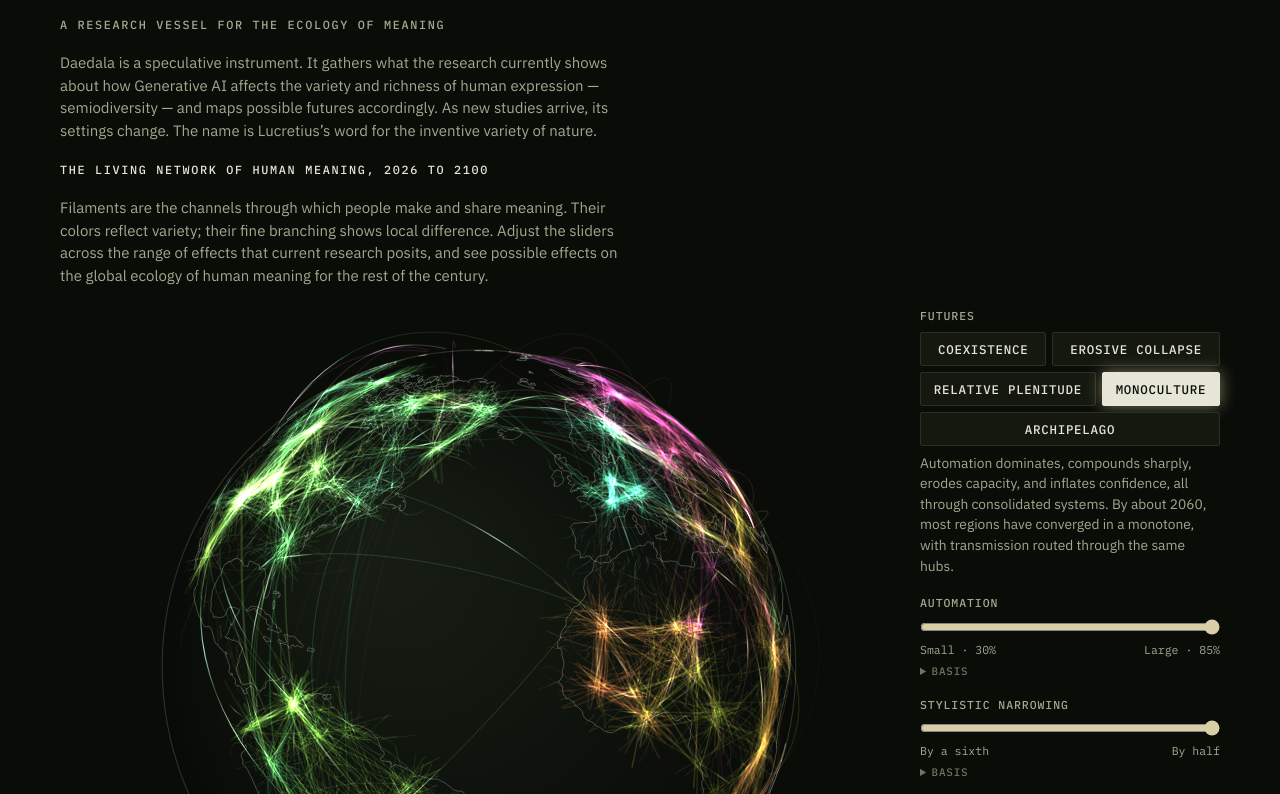
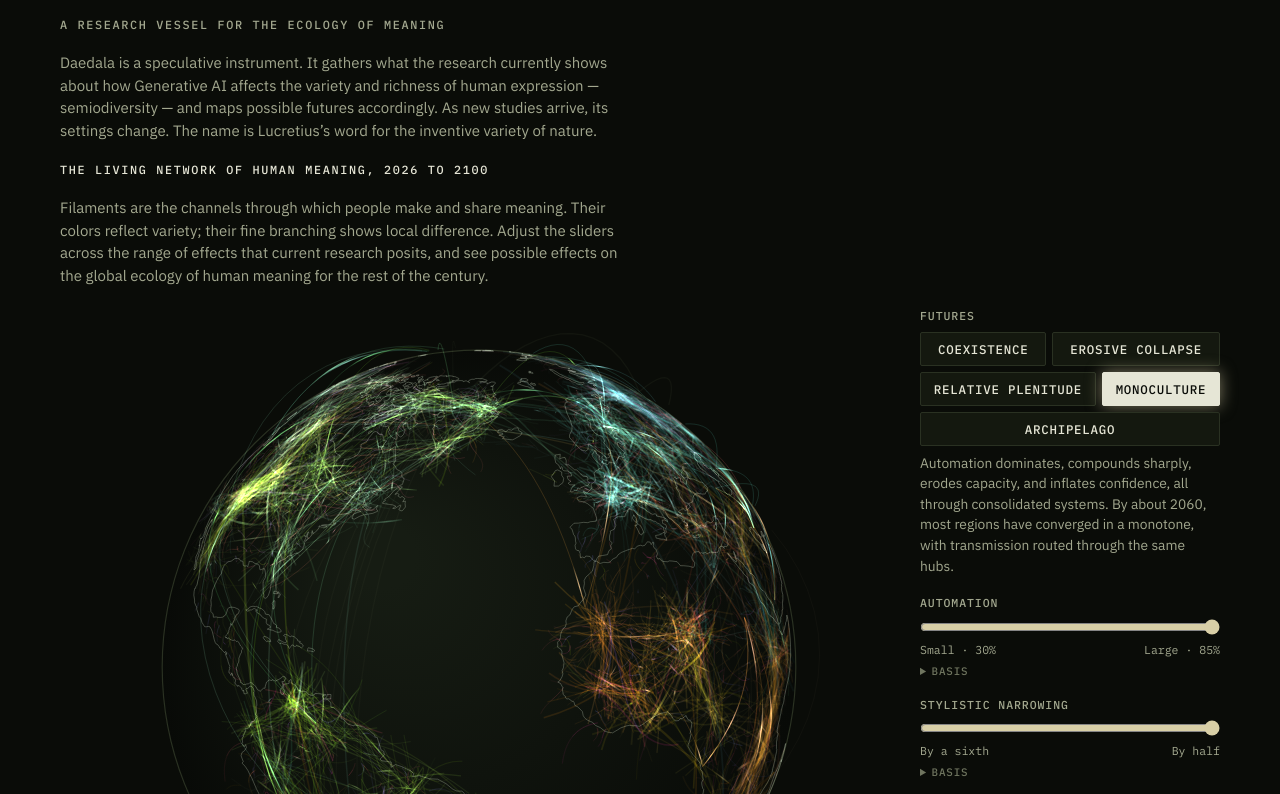
Before and after one commit to adamrzepka-droid/meaningecology, a plain HTML site: page daedala.html in a window 1280 px wide. Shown: the part 153-947 px from the top of the page. Drawn offline with Linux system fonts and the light colour scheme; animation ran at ten frames a second.

Commit message:
Updated from Publii

```diff
--- a/daedala.html
+++ b/daedala.html
@@ -119,7 +119,7 @@ details a{color:var(--ink)}
   </div>
 
   <div class="notes">
-    <div><h2>How to read it</h2><p><b>Color</b> is variety: each filament line begins with its own hue, spread in proportion to a region's linguistic diversity. <b>Brightness</b> is activity: web traffic per person online, on a compressed scale. <b>Fine filaments</b> are local difference; as meaning flattens they thin out and what remains turns one color. Nothing is drawn at the meeting points: the bright places are where many threads cross. Heavier threads run between the busiest places. Waves of brightness travel along the threads, more of them and faster where web traffic per person is higher. The web fills in as more of each region comes online. About a quarter of the threads go nowhere in particular and feather off at the edges, and these are the first to go as variety is lost. A few threads in every region reach in from its neighbors.</p></div>
+    <div><h2>How to read it</h2><p><b>Color</b> is variety: each filament line begins with its own hue, spread in proportion to a region's linguistic diversity. <b>Brightness</b> is activity: web traffic per person online, on a compressed scale. All colors are set to the same perceived brightness, so a brighter thread is a busier one, whatever its color. <b>Fine filaments</b> are local difference; as meaning flattens they thin out and what remains turns one color. Nothing is drawn at the meeting points: the bright places are where many threads cross. Heavier threads run between the busiest places. Waves of brightness travel along the threads, more of them and faster where web traffic per person is higher. The web fills in as more of each region comes online. About a third of the threads fork off another thread part-way along, as capillaries do. About a fifth go nowhere in particular and feather off at the edges; these carry the rarer colors, and they are the first to go as variety is lost. A few threads in every region reach in from its neighbors.</p></div>
     <div><h2>What moves it</h2><p>Each year a region changes by its <b>automation</b> (the automated share of production) times its <b>share of people online</b> times the assumed <b>narrowing</b>. As independent capacity erodes, reliance grows and the loss deepens. Once machine-made material is close to half of what circulates, systems feeding on their own output can tip the loss into a steeper decline that does not reverse. <b>Confidence</b> decides whether that loop can be broken: when calibrated, noticed loss slows the erosion and lets capacity recover; when inflated, the loss goes unseen, and the network glows brighter as it bleaches. The most linguistically diverse regions are reached later but fall faster. Regions with more automated traffic today meet the automation curve sooner. Concentration speeds the change and decides where the long strands run.</p></div>
     <div><h2>Status</h2><p>An illustration of an argument, not a measurement. The network is grown at random over a coarse map, and three starting values are real: share of people online (World Bank, from ITU figures), and traffic per person and automated share of traffic (Cloudflare Radar). Linguistic diversity by region is also real (Greenberg’s index by country, weighted by population). The settings are tethered to studies but interpreted freely: these are possible scenarios, not projections.</p></div>
     <div><h2>Studies behind the settings</h2><p><b>Automation:</b> Liu &amp; Wang 2026; Morikawa 2024. <b>Stylistic narrowing:</b> Sourati et al. 2025; Moon et al. (words diversify while ideas converge); Kosmyna et al. 2025. <b>Capacity erosion:</b> Rismanchian et al. 2026; Strömberg, Lei &amp; Wu 2026; Liu et al. 2026; Kosmyna et al. 2025; Lira et al. 2025 (counter-evidence). <b>Recursion:</b> Burden et al. 2024. <b>Concentration:</b> Burden et al. 2024; Centola 2022. <b>Confidence:</b> Shaw &amp; Nave 2026. <b>Refugia:</b> Rismanchian et al.; Strömberg et al.; Shaw &amp; Nave 2026 (people overrode a faulty AI about one time in five). Most are preprints, not yet peer reviewed.</p></div>
@@ -181,9 +181,9 @@ const MASK=`.....................#......#....#....###############...............
 ........................................................................................................................`.split("\n"), W=120, H=52, D2R=Math.PI/180;
 // Regional values. on = share of people online: REAL (World Bank / ITU, population-weighted, fetched 25 Nov 2026; refreshed from DATA_URL when set).
 // div = linguistic diversity: REAL (Greenberg's index by country, population-weighted). PLACEHOLDERS: hue = palette centre, sys = which of six systems serves it.
-const R={na:{div:0.36,on:.947,hue:150,sys:0},la:{div:0.13,on:.814,hue:108,sys:0},we:{div:0.28,on:.923,hue:168,sys:1},ne:{div:0.36,on:.898,hue:305,sys:2},
-  me:{div:0.52,on:.696,hue:44,sys:1},af:{div:0.89,on:.333,hue:26,sys:3},sa:{div:0.83,on:.652,hue:338,sys:4},ea:{div:0.45,on:.881,hue:16,sys:5},
-  se:{div:0.76,on:.756,hue:90,sys:5},ng:{div:0.99,on:.196,hue:120,sys:3},oc:{div:0.29,on:.943,hue:158,sys:0}};
+const R={na:{div:0.36,on:.947,hue:160,sys:0},la:{div:0.13,on:.814,hue:120,sys:0},we:{div:0.28,on:.923,hue:182,sys:1},ne:{div:0.36,on:.898,hue:205,sys:2},
+  me:{div:0.52,on:.696,hue:48,sys:1},af:{div:0.89,on:.333,hue:22,sys:3},sa:{div:0.83,on:.652,hue:34,sys:4},ea:{div:0.45,on:.881,hue:8,sys:5},
+  se:{div:0.76,on:.756,hue:92,sys:5},ng:{div:0.99,on:.196,hue:135,sys:3},oc:{div:0.29,on:.943,hue:170,sys:0}};
 // REAL (Cloudflare Radar, 28 days to 25 Nov 2026): tp = share of world web traffic per million people online; au = automated share of the region's traffic.
 const BASE={na:[9.25,.541],la:[1.70,.207],we:[4.42,.416],ne:[1.05,.255],me:[.854,.223],af:[.469,.176],sa:[.535,.164],ea:[.603,.358],se:[1.72,.342],ng:[.5,.175],oc:[4.55,.283]};
 for(const k in R){R[k].tp=BASE[k][0]; R[k].au=BASE[k][1];}
@@ -193,7 +193,32 @@ norm();
 // Biological range: fungal violet and pink, rust, amber, lichen, moss, fern, blue-green. Hues are folded back into it (no pure blues).
 const SYS_H=[22,48,285,110,325,172], FLAT_H=48;
 const unf=h=>{h=((h%360)+360)%360; return h>238?h-360:h;};
-const bio=h=>{const x=((h+65)%494+494)%494; return ((x>247?494-x:x)-65+360)%360;};
+const bio=h=>{const x=((h+65)%550+550)%550; return ((x>275?550-x:x)-65+360)%360;};
+// ---- TRIAL C palette. Colors are set in OKLCH, a space where equal lightness looks equally bright,
+// so that color can stand for variety and brightness for activity alone (after Crameri's scientific color maps).
+// Body of the network: an earth range, rust through sand and olive to teal, some threads muted and some strong.
+// Accents, mostly on the feathering threads: salmon pink, magenta, periwinkle, violet, lime, orange.
+function ok(L,C,H,a){let r=0,g=0,b=0;
+  for(let t=0;t<7;t++){const h=H*Math.PI/180, A=C*Math.cos(h), B=C*Math.sin(h);
+    const l=Math.pow(L+.3963377774*A+.2158037573*B,3), m=Math.pow(L-.1055613458*A-.0638541728*B,3), s=Math.pow(L-.0894841775*A-1.291485548*B,3);
+    r=4.0767416621*l-3.3077115913*m+.2309699292*s; g=-1.2684380046*l+2.6097574011*m-.3413193965*s; b=-.0041960863*l-.7034186147*m+1.707614701*s;
+    if(r>-.002&&r<1.002&&g>-.002&&g<1.002&&b>-.002&&b<1.002) break; C*=.88;}
+  const f=x=>{x=Math.max(0,Math.min(1,x)); return Math.round(255*(x<=.0031308?12.92*x:1.055*Math.pow(x,1/2.4)-.055));};
+  return 'rgb('+f(r)+' '+f(g)+' '+f(b)+' / '+a+')';}
+// model hue coordinate -> [OKLCH hue, chroma]
+const PM=[[0,36,.150],[22,50,.150],[48,80,.090],[90,116,.125],[120,143,.140],[160,160,.062],[182,186,.066],[205,212,.046],[240,250,.085],[285,277,.125],[305,300,.140],[325,358,.150],[340,372,.140],[360,396,.150]];
+function pal(h){h=((h%360)+360)%360; for(let i=1;i<PM.length;i++) if(h<=PM[i][0]){const a=PM[i-1],b=PM[i],t=(h-a[0])/(b[0]-a[0]); return [a[1]+(b[1]-a[1])*t,a[2]+(b[2]-a[2])*t];} return [36,.15];}
+const ACC=[[.38,12,.150],[.50,350,.200],[.70,272,.130],[.80,298,.160],[.91,126,.190],[1.01,62,.160]];   // cumulative share, hue, chroma
+const hash=(i,s)=>{const x=Math.sin(i*12.9898+s*78.233)*43758.5453; return x-Math.floor(x);};
+const ACC_SHARE=.9, CH=1.7;   // share of feathering threads that carry an accent color
+// color of thread n at flattening F toward target coordinate tg; sf = saturation factor (0..1), L = lightness (0..1)
+function tcol(n,k,F,tg,sf,L,a){let H,C; const p=pal(n.hue);
+  if(n.acc===undefined){n.cm=.5+.7*hash(k,1); n.acc=null; if((n.feather&&hash(k,2)<ACC_SHARE)||(n.branch&&hash(k,2)<.30)||(n.kind===0&&hash(k,2)<.08)){const u=hash(k,3); for(const q of ACC) if(u<q[0]){n.acc=q; break;}}}
+  if(n.acc){H=n.acc[1]; C=n.acc[2]*CH*.85;} else {H=p[0]; C=p[1]*n.cm*CH;}
+  const t=pal(tg); H=mixHue(H,t[0],F); C=C*(1-F)+t[1]*CH*F;
+  return ok(L,C*sf,H,a);}
+function pcol(h,sf,L,a){const p=pal(h); return ok(L,p[1]*CH*sf,p[0],a);}
+
 function region(lon,lat){
   if(lon>=130&&lat<1&&lat>-13&&!(lon<155&&lat<-10)) return 'ng';
   if(lon>=110&&lat<-9) return 'oc';
@@ -217,7 +242,7 @@ for(let j=0;j<H;j++)for(let i=0;i<W;i++) if(MASK[j][i]==='#'){
       fine:rnd(),ph:rnd()*6.283,sp:.6+rnd()*.9,lag:rnd(),ref:rnd(),born:rnd(),run:rnd(),lw:.5,ax:0,ay:0,az:0,bx:0,by:0,bz:0,sx:0,sy:0,sz:0,ex:0,ey:0,ez:0,mass:1,sig:.02});}}
 // A thread does not stop at its gathering point: it passes close by, a little to one side, and runs on beyond.
 // So no point is drawn; the bright places are where many threads cross.
-const WIG=.34;
+const WIG=.5;
 function thru(n,m,sig,f){const tx=m.X+(rnd()-.5)*2*sig, ty=m.Y+(rnd()-.5)*2*sig, tz=m.Z+(rnd()-.5)*2*sig;
   span(n,[n.X,n.Y,n.Z],[n.X+(tx-n.X)*f,n.Y+(ty-n.Y)*f,n.Z+(tz-n.Z)*f],WIG*.6);}
 // ---- coastline: Natural Earth 1:110m land (public domain), stored as steps in tenths of a degree
@@ -240,7 +265,7 @@ nodes.forEach((n,k)=>{ if(n.kind===2||rnd()>1/(PER*8)) return; n.kind=1; knots.p
     let u=rnd()*tot, x=0; while(x<oth.length-1&&(u-=w[x])>0) x++; h=oth[x]; n.far=true;}
   else {same.sort((p,q)=>ang(n,nodes[p])-ang(n,nodes[q])); h=same[Math.min(same.length-1,rnd()<.75?0:1)];}
   const b=nodes[h]; n.hub=h; n.to=h; b.deg++; n.hue=bio(unf(b.hue)+(rnd()-.5)*44*R[b.r].div);
-  n.mass=Math.exp((rnd()+rnd()+rnd()-1.5)*1.5); n.sig=.010+.030*rnd(); n.lw=.55+.55*Math.min(2.4,Math.sqrt(n.mass)); thru(n,b,.03,1.05+.4*rnd());});
+  n.mass=Math.exp((rnd()+rnd()+rnd()-1.5)*1.5); n.sig=.016+.045*rnd(); n.lw=.55+.55*Math.min(2.4,Math.sqrt(n.mass)); thru(n,b,.03,1.05+.4*rnd());});
 // ---- the fine threads. Most run BETWEEN two nearby gathering places, passing close to each and on beyond,
 // so the web is made of lines and the gathering places show only as crossings. The rest start from open ground.
 const knotCell=new Map(); knots.forEach(k=>{const n=nodes[k], key=n.j*W+n.i; if(!knotCell.has(key)) knotCell.set(key,[]); knotCell.get(key).push(k);});
@@ -252,24 +277,36 @@ function span(n,P,Q,wig){let l=Math.hypot(P[0],P[1],P[2])||1; n.sx=P[0]/l; n.sy=
   const b1=(rnd()-.5)*w, b2=(rnd()<.55?-b1:b1)*(.4+.6*rnd())+(rnd()-.5)*w*.3;
   let x=n.sx*2/3+n.ex/3+nx*b1, y=n.sy*2/3+n.ey/3+ny*b1, z=n.sz*2/3+n.ez/3+nz*b1; l=Math.hypot(x,y,z)||1; n.ax=x/l; n.ay=y/l; n.az=z/l;
   x=n.sx/3+n.ex*2/3+nx*b2; y=n.sy/3+n.ey*2/3+ny*b2; z=n.sz/3+n.ez*2/3+nz*b2; l=Math.hypot(x,y,z)||1; n.bx=x/l; n.by=y/l; n.bz=z/l;}
+const built=[];
+function onThread(p,t){const m=1-t, w0=m*m*m, w1=3*m*m*t, w2=3*m*t*t, w3=t*t*t, d0=-3*m*m, d1=3*m*m-6*m*t, d2=6*m*t-3*t*t, d3=3*t*t;
+  return [[w0*p.sx+w1*p.ax+w2*p.bx+w3*p.ex, w0*p.sy+w1*p.ay+w2*p.by+w3*p.ey, w0*p.sz+w1*p.az+w2*p.bz+w3*p.ez],
+          [d0*p.sx+d1*p.ax+d2*p.bx+d3*p.ex, d0*p.sy+d1*p.ay+d2*p.by+d3*p.ey, d0*p.sz+d1*p.az+d2*p.bz+d3*p.ez]];}
+function pickParent(n){const c=built.filter(p=>Math.abs(p.i-n.i)<=3&&Math.abs(p.j-n.j)<=3&&!p.feather); return c.length?c[Math.floor(rnd()*c.length)]:null;}
 nodes.forEach((n,k)=>{ if(n.kind) return; let best=-1,bd=-2; const cand=[];
   for(let dj=-7;dj<=7;dj++){const j=n.j+dj; if(j<0||j>=H) continue;
     for(let di=-7;di<=7;di++){const L=knotCell.get(j*W+((n.i+di+W)%W)); if(!L) continue;
       for(const q of L){const m=nodes[q], dot=n.X*m.X+n.Y*m.Y+n.Z*m.Z, d=dot+.0035*Math.log(m.mass)+(rnd()-.5)*.004; cand.push(q); if(d>bd){bd=d;best=q;}}}}
   if(best<0){let hd=9; for(const q of hubs){const d=ang(n,nodes[q]); if(d<hd){hd=d;best=q;}}}
   const m=nodes[best]; n.to=best; n.hub=m.kind===2?best:m.hub; n.far=m.far; n.hue=bio(unf(m.hue)+(rnd()-.5)*30*R[n.r].div);
-  const roll=rnd();
-  if(cand.length>1&&roll<.5){ // between two gathering places
+  const roll=rnd(), par=(roll>=.46&&roll<.80)?pickParent(n):null;
+  if(cand.length>1&&roll<.34){ // between two gathering places
     let tot=0; const w=cand.map(q=>{if(q===best) return 0; const x=nodes[q].mass*Math.exp(-ang(m,nodes[q])/.11); tot+=x; return x;});
     let u=rnd()*tot, x=0; while(x<cand.length-1&&(u-=w[x])>0) x++; const mb=nodes[cand[x]===best?cand[(x+1)%cand.length]:cand[x]];
     const A=jit(m,m.sig), B=jit(mb,mb.sig), g1=.08+.55*rnd(), g2=.08+.55*rnd();
     span(n,[A[0]+(A[0]-B[0])*g1,A[1]+(A[1]-B[1])*g1,A[2]+(A[2]-B[2])*g1],[B[0]+(B[0]-A[0])*g2,B[1]+(B[1]-A[1])*g2,B[2]+(B[2]-A[2])*g2]);
     n.lw=.40+.36*Math.min(2.8,Math.sqrt(m.mass*mb.mass));   // threads between busy places are heavier
-  } else if(roll<.74){const T=jit(m,m.sig||.02), f=1.2+1.2*rnd(); span(n,[n.X,n.Y,n.Z],[n.X+(T[0]-n.X)*f,n.Y+(T[1]-n.Y)*f,n.Z+(T[2]-n.Z)*f]);
+  } else if(roll<.46||(roll<.80&&!par)){const T=jit(m,m.sig||.02), f=1.2+1.2*rnd(); span(n,[n.X,n.Y,n.Z],[n.X+(T[0]-n.X)*f,n.Y+(T[1]-n.Y)*f,n.Z+(T[2]-n.Z)*f]);
+  } else if(par){
+    // a branch: it forks off a nearby thread part-way along, at a shallow angle, and is finer than its parent
+    const PT=onThread(par,.2+.6*rnd()), P=PT[0], T=PT[1], tl=Math.hypot(T[0],T[1],T[2])||1, tx=T[0]/tl, ty=T[1]/tl, tz=T[2]/tl;
+    const sx=P[1]*tz-P[2]*ty, sy=P[2]*tx-P[0]*tz, sz=P[0]*ty-P[1]*tx, sl2=Math.hypot(sx,sy,sz)||1, th=.35+.6*rnd(), cs=Math.cos(th), sn=Math.sin(th)*(rnd()<.5?-1:1)/sl2, L=.03+.075*rnd()*(.5+rnd());
+    span(n,P,[P[0]+(tx*cs+sx*sn)*L,P[1]+(ty*cs+sy*sn)*L,P[2]+(tz*cs+sz*sn)*L],.55);
+    n.lw=Math.max(.3,par.lw*.72); n.hue=bio(unf(par.hue)+(rnd()-.5)*24*R[n.r].div); n.branch=true;
   } else { // a feather: it leaves the web, bends, and fades out with no destination, as hyphae do at a growing edge
     let ox=n.X-m.X, oy=n.Y-m.Y, oz=n.Z-m.Z; const ol=Math.hypot(ox,oy,oz)||1, L=.025+.11*rnd()*rnd();
     span(n,[n.X,n.Y,n.Z],[n.X+(ox/ol+(rnd()-.5)*1.6)*L,n.Y+(oy/ol+(rnd()-.5)*1.6)*L,n.Z+(oz/ol+(rnd()-.5)*1.6)*L],.9);
     n.feather=true; n.fine=.6+.4*rnd();}
+  built.push(n); if(built.length>80) built.shift();
 });
 // ---- long strands between hubs: a peer mesh, and a hub-and-spoke alternative
 function slerp(a,b,steps){const dot=Math.max(-1,Math.min(1,a.X*b.X+a.Y*b.Y+a.Z*b.Z)), om=Math.acos(dot), so=Math.sin(om)||1, pts=[];
@@ -340,7 +377,7 @@ function draw(ms){
     if(al<.02) continue;
     const hue=mixHue(n.hue,Tg[n.r],F), sat=62*(1-F)+(32-20*st.c+22*ins)*F;
     al=Math.min(.9,al*(.8+.15*Math.min(2,n.lw)));
-    c.strokeStyle='hsl('+(hue|0)+' '+(sat|0)+'% '+((46+12*act-8*F+8*F*st.k)|0)+'% / '+al.toFixed(2)+')';
+    c.strokeStyle=tcol(n,k,F,Tg[n.r],sat/62,.58+.11*act-.07*F+.07*F*st.k,al.toFixed(2));
     c.lineWidth=u*n.lw;
     const w1=n.ax*sl+n.az*cl, ax2=cx+(n.ax*cl-n.az*sl)*Rr, ay2=cy-(n.ay*cp-w1*sp)*Rr, w2=n.bx*sl+n.bz*cl, bx2=cx+(n.bx*cl-n.bz*sl)*Rr, by2=cy-(n.by*cp-w2*sp)*Rr;
     c.beginPath(); c.moveTo(x1,y1); c.bezierCurveTo(ax2,ay2,bx2,by2,x2,y2); c.stroke();
@@ -351,14 +388,14 @@ function draw(ms){
     else if(!reduce&&n.run<RUN*(.3+.7*act)*(fine?1:2.2)){const L=fine?.42:.30, hd=((tt*n.sp*(fine?.07:.035)*(.4+.9*act)+n.ph)%1)*(1+L), t1=Math.min(1,hd), t0=Math.max(0,hd-L);
       if(t1-t0>.04){c.beginPath(); let fx=0,fy=0,lx=0,ly=0;
         for(let q=0;q<=4;q++){const t=t0+(t1-t0)*q/4, m=1-t, X=m*m*m*x1+3*m*m*t*ax2+3*m*t*t*bx2+t*t*t*x2, Y=m*m*m*y1+3*m*m*t*ay2+3*m*t*t*by2+t*t*t*y2; if(q) c.lineTo(X,Y); else {c.moveTo(X,Y); fx=X; fy=Y;} lx=X; ly=Y;}
-        const g=c.createLinearGradient(fx,fy,lx,ly), col='hsl('+(hue|0)+' '+((sat*.85)|0)+'% 76% / ', pk=(.34+.34*act)*(.3+.7*z)*Math.min(1,(t1-t0)/L*1.4);
-        g.addColorStop(0,col+'0)'); g.addColorStop(.5,col+pk.toFixed(2)+')'); g.addColorStop(1,col+'0)');
+        const g=c.createLinearGradient(fx,fy,lx,ly), pk=(.34+.34*act)*(.3+.7*z)*Math.min(1,(t1-t0)/L*1.4);
+        g.addColorStop(0,tcol(n,k,F,Tg[n.r],sat/62*.8,.86,0)); g.addColorStop(.5,tcol(n,k,F,Tg[n.r],sat/62*.8,.86,pk.toFixed(2))); g.addColorStop(1,tcol(n,k,F,Tg[n.r],sat/62*.8,.86,0));
         c.strokeStyle=g; c.lineWidth=u*(n.lw+.35); c.stroke();}}}
   // only the dominant hubs get a mark, and only as concentration takes hold
   for(const k of big){ if(pz[k]<.05) continue; const n=nodes[k], F=nf[k], g=F*conc; if(g<.12) continue;
-    c.fillStyle='hsl('+(mixHue(n.hue,Tg[n.r],F)|0)+' '+((60*(1-F)+14*F)|0)+'% 72% / '+(.35+.5*pz[k]).toFixed(2)+')'; c.beginPath(); c.arc(px[k],py[k],u*(.6+2.6*g),0,6.283); c.fill();}
+    c.fillStyle=pcol(mixHue(n.hue,Tg[n.r],F),1-.75*F,.84,(.35+.5*pz[k]).toFixed(2)); c.beginPath(); c.arc(px[k],py[k],u*(.6+2.6*g),0,6.283); c.fill();}
   if(st.r>.01) for(let k=0;k<NN;k++){const n=nodes[k]; if(n.kind||n.fine<.55||pz[k]<.05||!isRef(n)) continue;
-    c.fillStyle=RELIEF?'hsl('+(n.hue|0)+' 55% 34% / .8)':'hsl('+(n.hue|0)+' 80% 66% / '+(.4+.5*pz[k]).toFixed(2)+')'; c.beginPath(); c.arc(px[k],py[k],u*.9,0,6.283); c.fill();}
+    c.fillStyle=RELIEF?'hsl('+(n.hue|0)+' 55% 34% / .8)':pcol(n.hue,1.15,.80,(.4+.5*pz[k]).toFixed(2)); c.beginPath(); c.arc(px[k],py[k],u*.9,0,6.283); c.fill();}
   // long strands: the peer mesh gives way to hubs as flattening and concentration rise; sealed-off systems lose both
   const hubW=Math.min(1,Fbar*conc*1.25), cut=1-ins*Math.min(1,1.6*Fbar);
   function strand(list,w,isHub){ if(w<.03) return; for(const s of list){const a=nodes[s.a], F=nf[s.a];
@@ -367,14 +404,14 @@ function draw(ms){
       for(const q of s.pts){const x=q[0]*cl-q[2]*sl, z1=q[0]*sl+q[2]*cl, y=q[1]*cp-z1*sp, z=q[1]*sp+z1*cp; if(z<0&&Math.hypot(x,y)<1){pen=false; continue;}
         const X=cx+x*Rr, Y=cy-y*Rr; if(pen) c.lineTo(X,Y); else c.moveTo(X,Y); pen=true; vis++;}
       if(vis<2) continue;
-      c.strokeStyle=RELIEF?'hsl(210 10% 28% / '+(w*(isHub?.5:.3)).toFixed(2)+')':'hsl('+(hue|0)+' '+((isHub?48-24*st.c:58*(1-F)+24*F)|0)+'% '+(isHub?66:56)+'% / '+(w*(isHub?.5:.3)).toFixed(2)+')';
+      c.strokeStyle=RELIEF?'hsl(210 10% 28% / '+(w*(isHub?.5:.3)).toFixed(2)+')':pcol(hue,(isHub?48-24*st.c:58*(1-F)+24*F)/62,isHub?.80:.72,(w*(isHub?.5:.3)).toFixed(2));
       c.lineWidth=u*(isHub?(s.trunk?1.5:.8)*(.6+hubW):.55); c.stroke();
       if(!reduce&&w>.12) for(let rep=0;rep<(isHub?2:1);rep++){const n2=s.pts.length-1, hd=((tt*(isHub?.07:.045)+s.ph+rep*.5)%1)*(n2+5), i1=Math.min(n2,Math.floor(hd)), i0=Math.max(0,Math.floor(hd)-5); if(i1-i0<2) continue;
         c.beginPath(); let ok=0,fx=0,fy=0,lx=0,ly=0;
         for(let i=i0;i<=i1;i++){const q=s.pts[i], x=q[0]*cl-q[2]*sl, z1=q[0]*sl+q[2]*cl, y=q[1]*cp-z1*sp, z=q[1]*sp+z1*cp; if(z<0&&Math.hypot(x,y)<1){ok=-99; break;}
           const X=cx+x*Rr, Y=cy-y*Rr; if(ok++) c.lineTo(X,Y); else {c.moveTo(X,Y); fx=X; fy=Y;} lx=X; ly=Y;}
         if(ok<3) continue;
-        const g=c.createLinearGradient(fx,fy,lx,ly), col='hsl('+(hue|0)+' '+(isHub?30:50)+'% 82% / '; g.addColorStop(0,col+'0)'); g.addColorStop(.5,col+(w*.7).toFixed(2)+')'); g.addColorStop(1,col+'0)');
+        const g=c.createLinearGradient(fx,fy,lx,ly), sf2=isHub?.5:.8; g.addColorStop(0,pcol(hue,sf2,.90,0)); g.addColorStop(.5,pcol(hue,sf2,.90,(w*.7).toFixed(2))); g.addColorStop(1,pcol(hue,sf2,.90,0));
         c.strokeStyle=g; c.lineWidth=u*(isHub?(s.trunk?2.1:1.3)*(.6+hubW):1); c.stroke();}}}
   strand(mesh,(1-hubW*.9)*cut,false); strand(hubArcs,hubW*cut,true);
   c.globalCompositeOperation='source-over';
--- a/feed.xml
+++ b/feed.xml
@@ -3,7 +3,7 @@
     <title>Institute for the Ecology of Meaning</title>
     <link href="https://meaningecology.org/feed.xml" rel="self" />
     <link href="https://meaningecology.org" />
-    <updated>1969-12-31T16:00:00-08:00</updated>
+    <updated>1969-12-31T19:00:00-05:00</updated>
     <author>
         <name>Adam Rzepka</name>
     </author>
```
